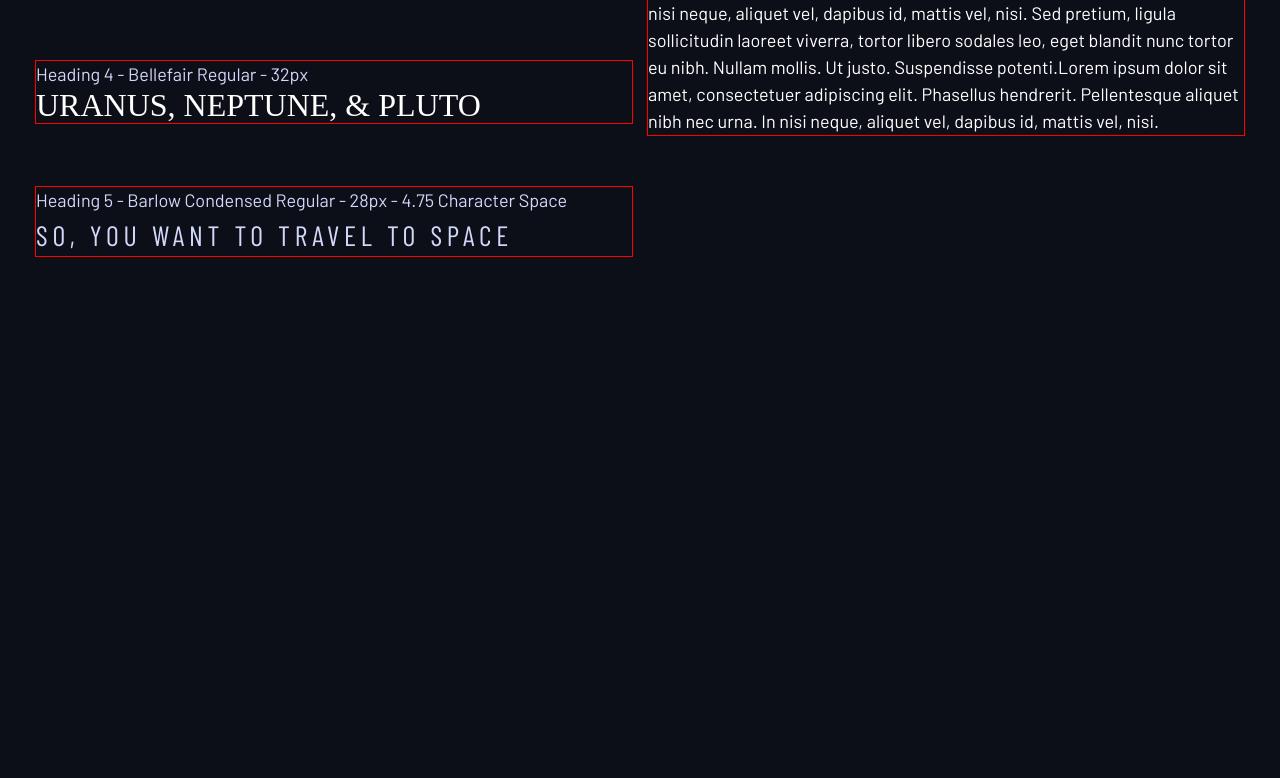
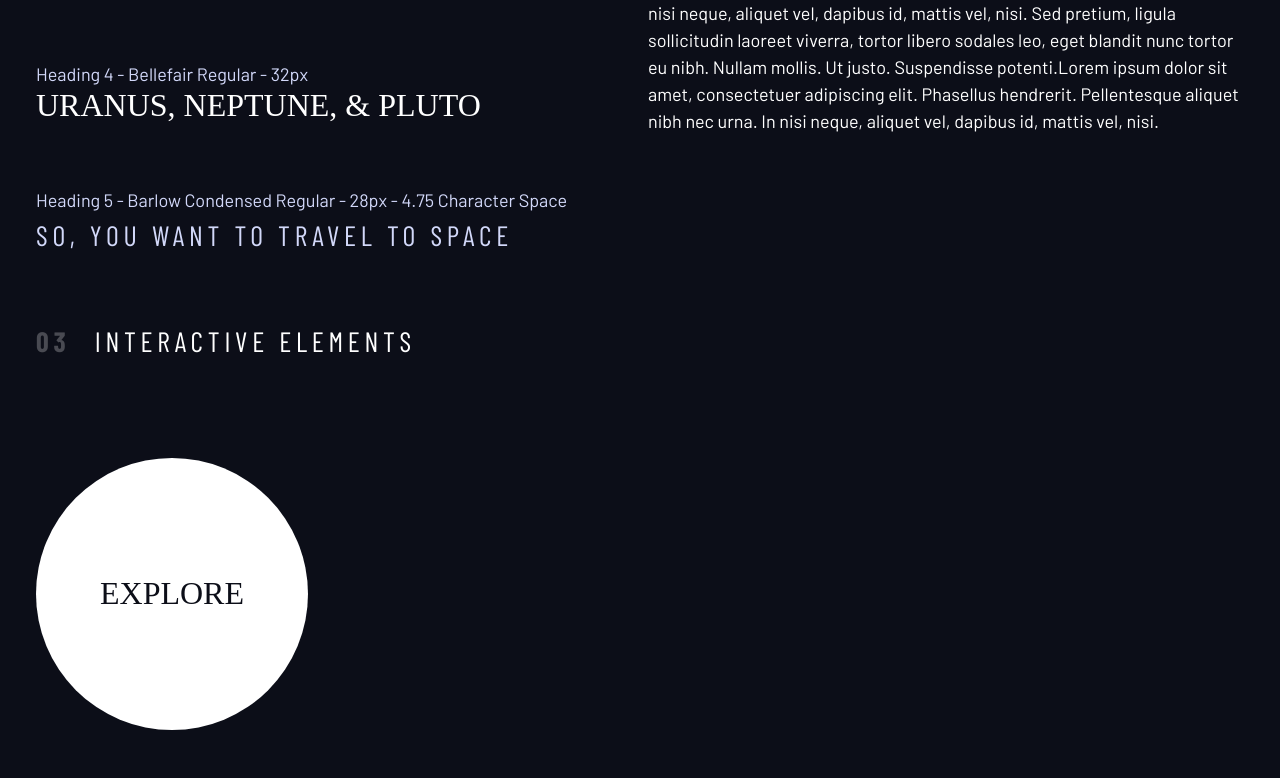
Before and after one commit to catSmiles/fem-space-travel-site, a plain HTML site: page index.html in a window 1280 px wide. Shown: the part 977-1755 px from the top of the page. Before the commit the page ends 1297 px from the top, so only its background shows below. Drawn offline with nearby package versions, Linux system fonts and the light colour scheme; a web font is replaced by a local one.

Commit message:
The Explore Button part 1

```diff
--- a/index.css
+++ b/index.css
@@ -118,7 +118,6 @@ select {
 /* .flow > * + * === .flow > *:not(:first-child) == .flow > *:where(:not(:first-child)) */
 .flow > *:where(:not(:first-child)) { /* css will apply for the second child element of parent element (has class is flow) */
   margin-top: var(--flow-space, 1rem);
-  outline: 1px solid red;
 }
 
 .container {
@@ -189,3 +188,16 @@ select {
   font-weight: 700;
   color: hsl( var(--clr-white) / .25);
 }
+
+/* ------------------- */
+/* Compontents         */
+/* ------------------- */
+
+.large-button {
+  display: grid;
+  place-items: center;
+  padding: 0 2em;
+  border-radius: 50%;
+  aspect-ratio: 1;
+  text-decoration: none;
+}
--- a/index.html
+++ b/index.html
@@ -93,6 +93,31 @@
             </div>
         </section>
 
+        <section class="flow" id="interactive-elements">
+            <h2 class="numbered-title"><span>03</span> Interactive elements</h2>
+
+            <!-- navigation -->
+            <div></div>
+
+            <div class="flex">
+                <div style="margin-top: 5rem">
+                    <!-- explore button -->
+                    <a href="#" class="large-button uppercase ff-serif fs-600 text-dark bg-white">Explore</a>
+                </div>
+
+                <div style="margin-bottom: 50vh">
+                    <!-- Tabs -->
+
+
+                    <!-- Dots -->
+
+
+                    <!-- Numbers -->
+                </div>
+            </div>
+
+        </section>
+
     </div>
 
 </body>
```
Also changed, not shown: outside-img/interactive-elements.png (added), outside-img/the-explore-button.png (added), 1 other file.
